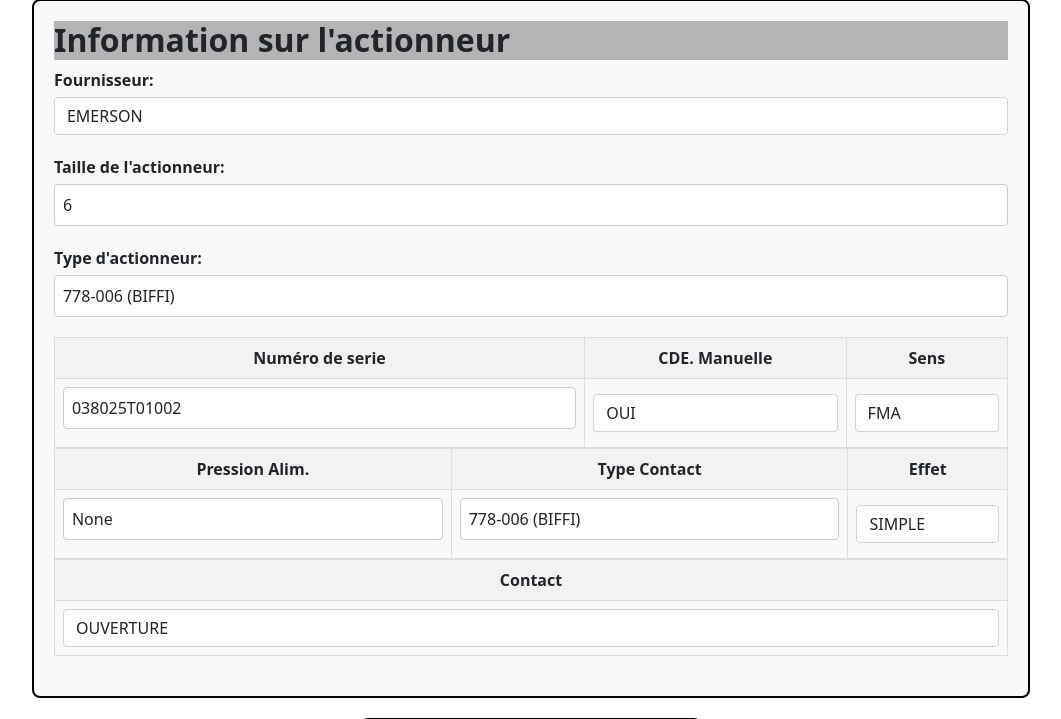
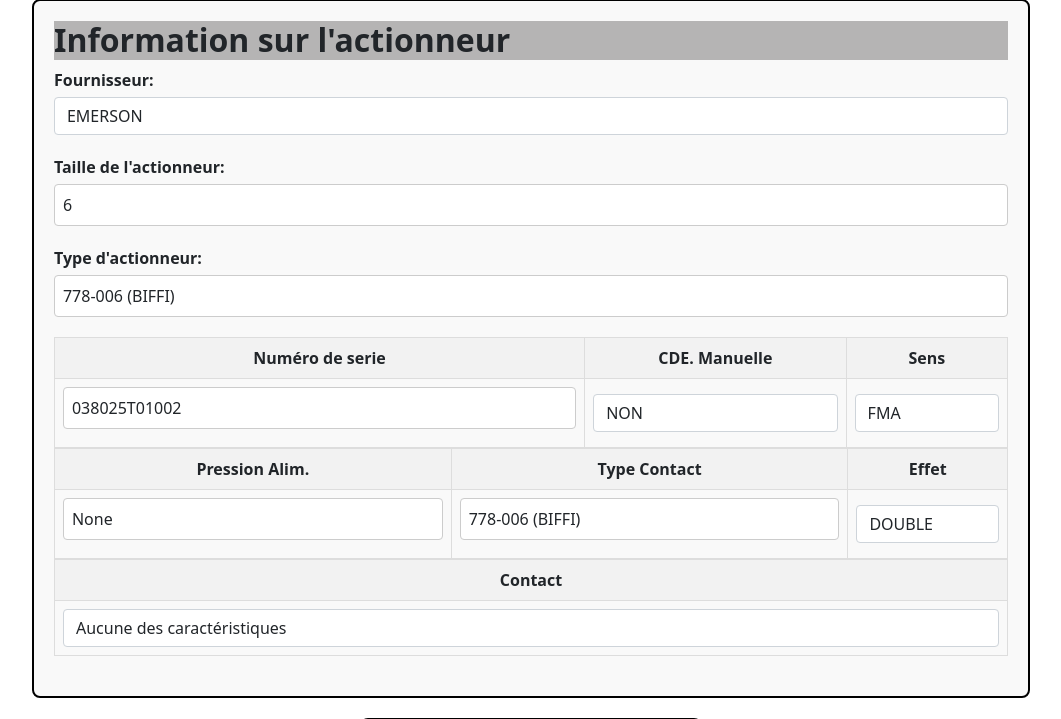
Before and after one commit to Nathan2lim/EntretienVanneLesaffre, a Django app: page /vanne/1/edit in a window 1280 px wide. Shown: the part 1751-2470 px from the top of the page, without its empty margins (109-1170 px from the left). Run offline with Django 4.2, Linux system fonts and the light colour scheme; data comes from the database, SQL or seed files in the repository; both versions use the stored data as it was after the commit.

Commit message:
langue en FR - typeActionneur 1fois - resolution des champs code (num) - correction de bug de la pas edit

```diff
--- a/EntretienVannes/EntretienVannes/settings.py
+++ b/EntretienVannes/EntretienVannes/settings.py
@@ -104,7 +104,7 @@
 # Internationalization
 # https://docs.djangoproject.com/en/4.2/topics/i18n/
 
-LANGUAGE_CODE = "en-us"
+LANGUAGE_CODE = "fr-FR"
 
 TIME_ZONE = "UTC"
 
--- a/EntretienVannes/EntretienVannes/urls.py
+++ b/EntretienVannes/EntretienVannes/urls.py
@@ -32,7 +32,7 @@
     path("", views.listeVanne, name="home"),
     path('vanne/<int:id_vanne>/detail', views.detailVanne, name='detail_vanne'),
     path('vanne/<int:id_vanne>/delete', views.delete, name='delete'),
-    path('vanne/<int:id_vanne>/print', views.print, name='print'),
+    path('vanne/<int:id_vanne>/print', views.printer, name='print'),
     path('vanne/<int:id_vanne>/rechange', views.rechange, name='rechange'),
     path('vanne/<int:id_vanne>/recover', views.recover, name='recover'),
     path('vanne/<int:id_vanne>/recoverBIS', views.recoverBIS, name='recoverBIS'),
--- a/EntretienVannes/appliVanne/forms.py
+++ b/EntretienVannes/appliVanne/forms.py
@@ -48,7 +48,7 @@
     pression_alimentation = forms.CharField(label="Actionneur : Pression Alim." ,required=False)
     type_contact = forms.CharField(label="Actionneur : Type Contact" ,required=False)
     type_effet = forms.ChoiceField(choices=[(1, 'SIMPLE'), (2, 'DOUBLE')])
-    type_contact_actionneur = forms.ChoiceField(choices=[(1, 'OUVERTURE'), (2, 'FERMETURE'), (3, 'OUVERTURE + FERMETURE')])
+    type_contact_actionneur = forms.ChoiceField(choices=[(1, 'OUVERTURE'), (2, 'FERMETURE'), (3, 'OUVERTURE + FERMETURE'),(4, 'NC')])
 
     #POSITIONNEUR
     presence_positionneur = forms.ChoiceField(choices=[(0, 'NON'), (1, 'OUI')])
--- a/EntretienVannes/appliVanne/models.py
+++ b/EntretienVannes/appliVanne/models.py
@@ -105,7 +105,7 @@
     numero_commande = models.CharField(max_length=20, null=True, blank=True)
     id_actionneur = models.ForeignKey('ACTIONNEUR', to_field='id_actionneur', on_delete=models.CASCADE, null=True)
     id_corps = models.ForeignKey('CORPS', to_field='id_corps', on_delete=models.CASCADE, null=True)
-    id_positionneur = models.ForeignKey('POSITIONNEUR', to_field='id_positionneur', on_delete=models.CASCADE, null=True)
+    id_positionneur = models.ForeignKey('POSITIONNEUR', to_field='id_positionneur', on_delete=models.CASCADE, null=True, blank=True)
     id_fournisseur_vannes = models.ForeignKey('FOURNISSEUR', to_field='id_fournisseur', on_delete=models.CASCADE, default=0, null=True)
     type_vannes = models.CharField(max_length=255, null=True, blank=True)
     organe_reglant = models.CharField(max_length=255, null=True, blank=True)
--- a/EntretienVannes/appliVanne/templates/appliVanne/edit.html
+++ b/EntretienVannes/appliVanne/templates/appliVanne/edit.html
@@ -227,9 +227,11 @@
                         <td><input type="text" name="numero_serie_actionneur" id="id_numero_serie_actionneur" class="form-control" value="{{ vanne.id_actionneur.num_serie_actionneur }}"></td>
                         <td>
                             <select name="commande_manuelle_actionneur" id="id_commande_manuelle_actionneur" class="form-control">
-                                <option value="1" {% if vanne.id_actionneur.commande_manuel == 1 %}selected{% endif %}>OUI</option>
-                                <option value="2" {% if vanne.id_actionneur.commande_manuel == 0 %}selected{% endif %}>NON</option>
+                                <option value="1" {% if vanne.id_actionneur.commande_manuel == '1' %}selected{% endif %}>OUI</option>
+                                <option value="2" {% if vanne.id_actionneur.commande_manuel == '0' %}selected{% endif %}>NON</option>
                             </select>
+
+
 
                         </td>
                         <td>
@@ -237,6 +239,7 @@
                                 <option value="1" {% if vanne.id_actionneur.sens_actionneur == 'OMA' %} selected {% endif %}>OMA</option>
                                 <option value="2" {% if vanne.id_actionneur.sens_actionneur == 'FMA' %} selected {% endif %}>FMA</option>
                             </select>
+
                         </td>
                     </tr>
                 </table>
@@ -253,9 +256,10 @@
                         <td><input type="text" name="type_contact" id="id_type_contact" class="form-control" value="{{ vanne.id_actionneur.type_actionneur }}"></td>
                         <td>
                             <select name="type_effet" id="id_type_effet" class="form-control">
-                                <option value="1" {% if vanne.id_actionneur.type_effet == 'SIMPLPE' %} selected {% endif %}>SIMPLE</option>
-                                <option value="2" {% if vanne.id_actionneur.type_effet == 'DOUBLE' %} selected {% endif %}>DOUBLE</option>
+                                <option value="1" {% if vanne.id_actionneur.actionneur_simpl_double_effet == 'SIMPLPE' %} selected {% endif %}>SIMPLE</option>
+                                <option value="2" {% if vanne.id_actionneur.actionneur_simpl_double_effet == 'DOUBLE' %} selected {% endif %}>DOUBLE</option>
                             </select>
+
                         </td>
                     </tr>
                 </table>
@@ -270,7 +274,11 @@
                                 <option value="1" {% if vanne.id_actionneur.type_contact_actionneur == 'OUVERTURE' %} selected {% endif %}>OUVERTURE</option>
                                 <option value="2" {% if vanne.id_actionneur.type_contact_actionneur == 'FERMETURE' %} selected {% endif %}>FERMETURE</option>
                                 <option value="3" {% if vanne.id_actionneur.type_contact_actionneur == 'FERM+OUVER' %} selected {% endif %}>OUVERTURE + FERMETURE</option>
+                                <option value="4" {% if vanne.id_actionneur.type_contact_actionneur == 'NC' %} selected {% endif %}>Aucune des caractéristiques</option>
+
                             </select>
+
+                        </td>
                         </td>
                     </tr>
                 </table>
--- a/EntretienVannes/appliVanne/templates/appliVanne/print.html
+++ b/EntretienVannes/appliVanne/templates/appliVanne/print.html
@@ -176,10 +176,6 @@
         <td class="ligneFin">{{ vanne.id_actionneur.taille_actionneur}}</td>
       </tr>
 
-      <tr class="ligne">
-        <td class="debutLigne">TYPE :</td>
-        <td class="ligneFin">{{ vanne.id_actionneur.type_actionneur}}</td>
-      </tr>
 
     </tbody>
   </table>
@@ -200,7 +196,7 @@
             <td class="ligneFin">{{vanne.id_actionneur.sens_actionneur}}</td>
             <td class="debutLigne">PRESSION ALIM.</td>
             <td class="ligneFin">{{vanne.id_actionneur.pression_alimentation}}</td>
-            <td class="debutLigne">TYPE CONT. </td>
+            <td class="debutLigne">TYPE CONTACT </td>
             <td class="ligneFin">{{vanne.id_actionneur.type_contact_actionneur}}</td>
         </tr>
 
--- a/EntretienVannes/appliVanne/views.py
+++ b/EntretienVannes/appliVanne/views.py
@@ -439,7 +439,7 @@
                 type_vannes=type_vannes,
                 numero_commande=request.POST.get('numero_commande'),
                 id_atelier=atelier,
-                date_commande= form.cleaned_data['date_de_la_commande']
+                date_commande= datetime.now()
             )
 
             vanSansPos = Vanne(
@@ -452,7 +452,7 @@
                 type_vannes=type_vannes,
                 numero_commande=request.POST.get('numero_commande'),
                 id_atelier=atelier,
-                date_commande=form.cleaned_data['date_de_la_commande']
+                date_commande=datetime.now()
             )
             corps.full_clean()
             actionneur.full_clean()
@@ -505,11 +505,11 @@
 
 def traitementModifVanne(request):
     if request.method == "POST":
-        id_vanne = request.POST.get('id_vanne')
-        vanne = get_object_or_404(Vanne, id_vanne=id_vanne)  # Utilise get_object_or_404 pour simplifier
+        id_vanne_form = request.POST.get('id_vanne')
+        vanne = get_object_or_404(Vanne, id_vanne=id_vanne_form)  # Utilise get_object_or_404 pour simplifier
         form = VanneForm(request.POST, instance=vanne)
         now = datetime.now()
-
+        print("fefef",id_vanne_form)
         if form.is_valid():
             num_atelier = form.cleaned_data['id_atelier']
             nouveau_atelier = form.cleaned_data['nouveau_atelier']
@@ -525,6 +525,14 @@
                 else:
                     # Assumant que num_atelier est une chaîne représentant un ID numérique valide pour un ATELIER existant
                     atelier = num_atelier
+
+                if atelier != 13 or atelier != 14:
+                    vanne.en_service_vanne = 1
+                if atelier == 13:
+                    vanne.en_service_vanne = 2
+                if atelier == 14:
+                    vanne.en_service_vanne = 3
+
 
             except ATELIER.DoesNotExist:
                 print("erreur")
@@ -565,17 +573,18 @@
                 vanne.id_actionneur.contact_ouv_ferm_actionneur = 'OUVERTURE'
             elif type_contact_actionneur == '2':
                 vanne.id_actionneur.contact_ouv_ferm_actionneur = 'FERMETURE'
+            elif type_contact_actionneur == '3':
+                vanne.id_actionneur.contact_ouv_ferm_actionneur = 'OUVERTURE + FERMETURE'
             else:
-                vanne.id_actionneur.contact_ouv_ferm_actionneur = 'OUVERTURE + FERMETURE'
-
+                vanne.id_actionneur.contact_ouv_ferm_actionneur = 'NC'
 
 
 
 
             if commande_manuelle_actionneur == '1':
-                vanne.id_actionneur.commande_manuel = 'OUI'
+                vanne.id_actionneur.commande_manuel = '1'
             else:
-                vanne.id_actionneur.commande_manuel = 'NON'
+                vanne.id_actionneur.commande_manuel = '0'
 
             if sens_actionneur == '1':
                 vanne.id_actionneur.sens_actionneur = 'OMA'
@@ -626,8 +635,10 @@
                     positionneur.save()
                     vanne.id_positionneur = positionneur
             else:
-                vanne.id_positionneur = None  # Enlève le positionneur si non présent
+                vanne.id_positionneur = None # Enlève le positionneur si non présent
 
+
+            vanne.full_clean()
             vanne.id_actionneur.save()
             vanne.id_corps.save()
             vanne.save()
@@ -713,7 +724,7 @@
     rev.save()
     return redirect('detail_vanne', id_vanne=id_vanne)
 
-def print(request, id_vanne):
+def printer(request, id_vanne):
     vanne = Vanne.objects.get(id_vanne=id_vanne)
     infoRev = REVISON.objects.filter(rev_id_vanne=id_vanne)
     return render(request, "appliVanne/print.html", {"vanne": vanne, "infoRevision":infoRev })
```
Also changed, not shown: EntretienVannes/appliVanne/templates/appliVanne/detailVanne.html (+1 -6 lines), EntretienVannes/appliVanne/migrations/0045_alter_vanne_id_positionneur.py (added), EntretienVannes/db.sqlite3, 1 other file.
